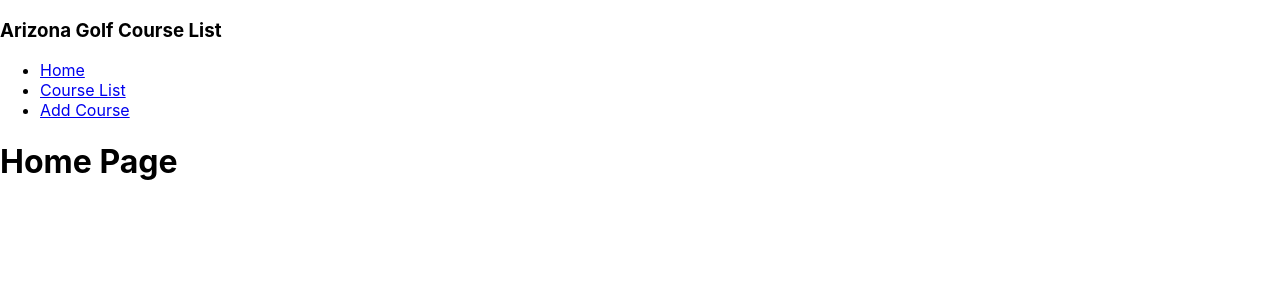
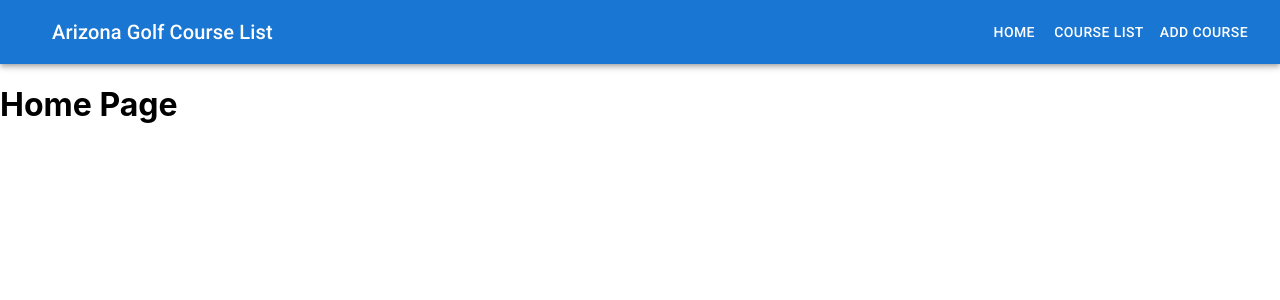
Before and after one commit to andrewzehnder/my-new-repo, a React (Create React App) app in the folder phase-2/phase-2-project-golf/: page / in a window 1280 px wide. Shown: the top 300 px of the page. Built offline with nearby package versions, Linux system fonts and the light colour scheme; data requests are answered from the project's data file.

Commit message:
Adding Material UI header

```diff
--- a/phase-2/phase-2-project-golf/package.json
+++ b/phase-2/phase-2-project-golf/package.json
@@ -5,6 +5,7 @@
   "dependencies": {
     "@emotion/react": "^11.9.3",
     "@emotion/styled": "^11.9.3",
+    "@mui/icons-material": "^5.8.4",
     "@mui/material": "^5.9.2",
     "@testing-library/jest-dom": "^5.16.4",
     "@testing-library/react": "^13.3.0",
--- a/phase-2/phase-2-project-golf/public/index.html
+++ b/phase-2/phase-2-project-golf/public/index.html
@@ -9,6 +9,17 @@
       name="description"
       content="Web site created using create-react-app"
     />
+
+    <link
+      rel="stylesheet"
+      href="https://fonts.googleapis.com/css?family=Roboto:300,400,500,700&display=swap"
+    />
+
+    <link
+      rel="stylesheet"
+      href="https://fonts.googleapis.com/icon?family=Material+Icons"
+    />
+
     <link rel="apple-touch-icon" href="%PUBLIC_URL%/logo192.png" />
     <!--
       manifest.json provides metadata used when your web app is installed on a
--- a/phase-2/phase-2-project-golf/src/App.jsx
+++ b/phase-2/phase-2-project-golf/src/App.jsx
@@ -4,6 +4,7 @@
 import CourseList from './components/CourseList';
 import Home from './components/Home'
 import NavBar from './components/NavBar';
+import Button from '@mui/material/Button';
 
 
 const  App = () => {
--- a/phase-2/phase-2-project-golf/src/components/NavBar.jsx
+++ b/phase-2/phase-2-project-golf/src/components/NavBar.jsx
@@ -1,16 +1,35 @@
 import React from 'react'
 import { Link } from 'react-router-dom'
+import AppBar from '@mui/material/AppBar';
+import Box from '@mui/material/Box';
+import Toolbar from '@mui/material/Toolbar';
+import Typography from '@mui/material/Typography';
+import Button from '@mui/material/Button';
+import IconButton from '@mui/material/IconButton';
+
 
 const NavBar = () => {
   return (
-    <div>
-        <h3>Arizona Golf Course List</h3>
-        <ul>
-            <li><Link to="/">Home</Link></li>
-            <li><Link to="/courses">Course List</Link></li>
-            <li><Link to="/addcourse">Add Course</Link></li>
-        </ul>
-    </div>
+    <Box sx={{ flexGrow: 1 }}>
+      <AppBar position="static">
+        <Toolbar>
+          <IconButton
+            size="large"
+            edge="start"
+            color="inherit"
+            aria-label="menu"
+            sx={{ mr: 2 }}
+          >
+          </IconButton>
+          <Typography variant="h6" component="div" sx={{ flexGrow: 1 }}>
+            Arizona Golf Course List
+          </Typography>
+          <Button color="inherit">Home</Button>
+          <Button color="inherit">Course List</Button>
+          <Button color="inherit">Add Course</Button>
+        </Toolbar>
+      </AppBar>
+    </Box>
   )
 }
 
```
Also changed, not shown: 1 other file (tests, documents, lock files or other folders).
